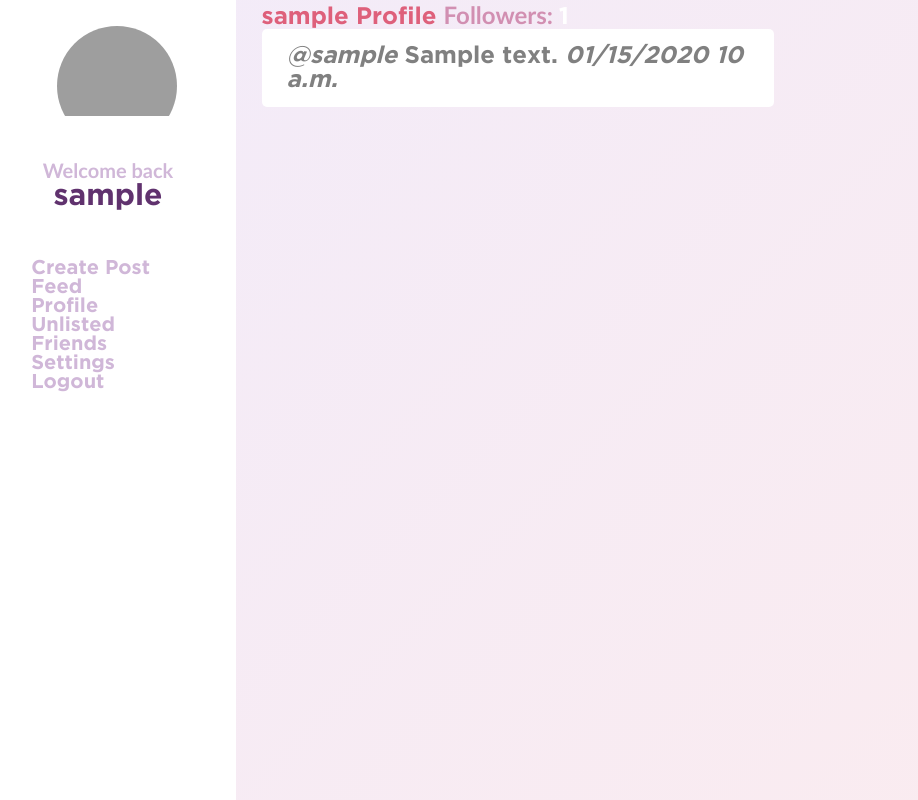
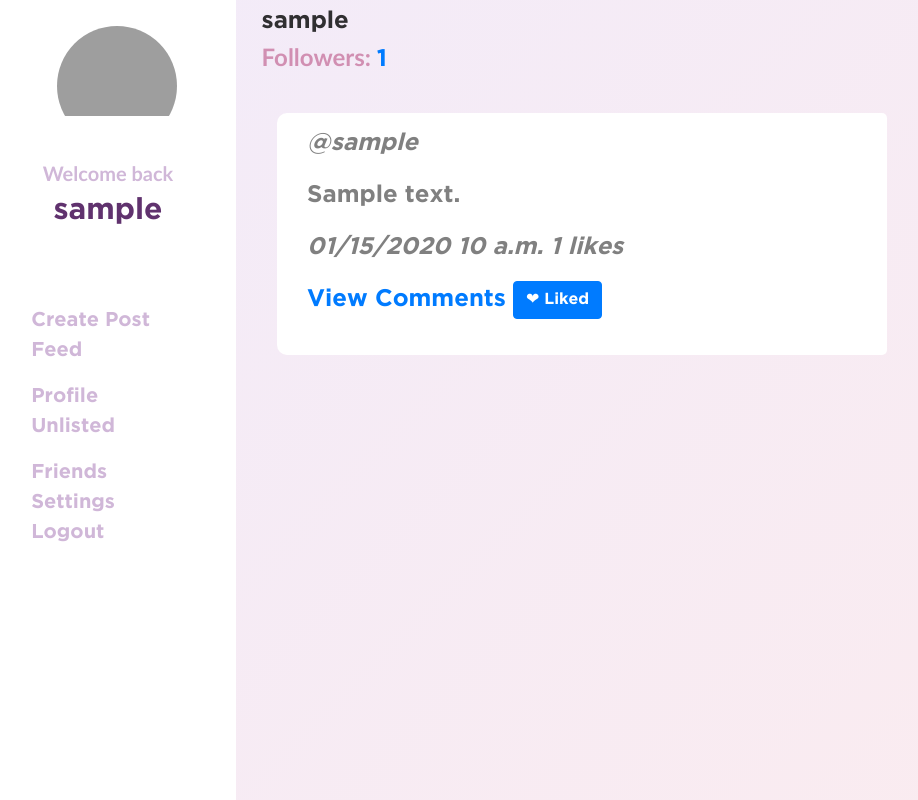
Before and after one commit to CMPUT404ProjectTeam2021W/CMPUT404W21, a Django app: page /author/00000000-0000-0000-0000-000000000001/ in a window 1280 px wide. Shown: the whole page, without its empty margins (20-938 px from the left). Run offline with Django 3.2, Linux system fonts and the light colour scheme; a user stored in the database is signed in; tables that the repository leaves empty hold one stand-in row (values such as "Sample post"); some libraries are stand-ins or nearby versions; grey boxes are pictures that could not be loaded.

Commit message:
Like button (#67)
* final changes to this branch

* changes

* changes

```diff
--- a/mysite/socialdist/static/socialdist/css/feed.css
+++ b/mysite/socialdist/static/socialdist/css/feed.css
@@ -315,23 +315,30 @@ textarea {
 
 /* ------------------------------------------------------posts */
 
-.posts em{
+
+.posts
+{
+  background-color:  white;
+  color: grey;
+  padding-left:5%;
+  padding-top: 2%;
+  border-radius: 10px 5px 5px 10px;
+  margin-bottom: 5%;
+}
+
+.col-md-6
+{
+
   color: grey;
 }
-.posts
-{
-  height: auto;
-  width: 40%;
-  background-color: white;
-  color: black;
-  padding: 15px 25px;
-  border-radius: 5px;
-}
-
 .posts>p{
   color: grey;
 }
 
+.posts em
+{
+  color:grey;
+}
 .posts em>a {
   color: grey;
 }
--- a/mysite/socialdist/static/socialdist/js/likeToggle.js
+++ b/mysite/socialdist/static/socialdist/js/likeToggle.js
@@ -3,8 +3,8 @@ function likeToggle(){
   if (elem.value == null){
     console.log("whyyy");
   }
-  if (elem.value=="+ Like"){
-    elem.value = "✓ Liked";
+  if (elem.value=="❤ Like"){
+    elem.value = "❤ Liked";
     elem.width += "5px";
   }
   else
--- a/mysite/socialdist/templates/socialdist/author_profile.html
+++ b/mysite/socialdist/templates/socialdist/author_profile.html
@@ -1,5 +1,9 @@
 {% extends 'socialdist/base.html' %}
 {% block title %} {{author}}'s Profile{% endblock %}
+
+{% load markdown_extras %}
+{% load templatefilter %}
+
 {% block content %}
 <div class='fade-bg'>
 <div class="sidebar">
@@ -21,11 +25,13 @@
   </div>
 
   <div class="feed-section">
-    <span>
+    <span class="align-middle" style="color:black">
       {{author}}
-      Profile
       </span>
+      <br>
     Followers: <a href="/author/{{author_id}}}}/followers/">{{followers_count}}</a>
+    <br>
+    <br>
       {% if request.user.username != author %}
         {% if not following %}
           <a href="/follow/{{author_id}}/"><input onclick="followToggle()" type="button" value="+ Follow" id="follow-button"></input></a> <br> <br>
@@ -37,10 +43,38 @@
           {% endif %}
         {% endif %}
       {% endif %}
-      <div class="posts">
-        {% for post in posts %}
-                  <p><em>@{{ post.created_by.username }}</em> {{ post.contents }} <em>{{ post.created_at|date:"SHORT_DATETIME_FORMAT" }}</em></p>
-              {% endfor %}</div>
+      <div class="col-md-6">
+        {% for post, likes in posts.items %}
+          <div class="posts">
+                  <p>
+                    <em>
+                      @<a href="{% url 'author_profile' post.created_by.id %}">{{ post.created_by.username }}</a>
+                    </em>
+                    {{ post.contents | markdown |safe}}
+                    <em>
+                      {{ post.created_at|date:"SHORT_DATETIME_FORMAT" }}
+                    </em>
+                    <em>
+                      {{ likes }} likes
+                    </em>
+                  </p>
+                 <a href="{% url 'view_post' post.id %}"> View Comments </a>
+                 {% if not post_liked|get_item:post %}
+                  <a href="/like/{{post.id}}/">
+                    <input onclick="likeToggle()" type="button" value="❤ Like" id="like-button" class="btn btn-primary"></input>
+                  </a>
+                  <br>
+                  <br>
+                  {% else %}
+          <a href="/unlike/{{post.id}}/">
+            <input onclick="unlikeToggle()" type="button" value="❤ Liked" id="unlike-button" class="btn btn-primary"></input>
+          </a>
+          <br>
+          <br>
+        {% endif %}
+                 </div>
+        {% endfor %}
+      </div>
       </div>
 
     </div>
--- a/mysite/socialdist/templates/socialdist/base.html
+++ b/mysite/socialdist/templates/socialdist/base.html
@@ -8,9 +8,11 @@
     <link rel="stylesheet" type="text/css" href="{% static 'socialdist/css/landing.css' %}"/>
      <link rel="stylesheet" type="text/css" href="{% static 'socialdist/css/signup.css' %}"/>
      <link rel="stylesheet" type="text/css" href="{% static 'socialdist/css/feed.css' %}"/>
-     <link rel="stylesheet" type="text/css" href="{% static 'socialdist/css/post.css' %}"/>
+     <!-- <link rel="stylesheet" type="text/css" href="{% static 'socialdist/css/post.css' %}"/>
      <link rel="stylesheet" type="text/css" href="{% static 'socialdist/css/settings.css' %}"/>
-     <link rel="stylesheet" type="text/css" href="{% static 'socialdist/css/profile.css' %}"/>
+     <link rel="stylesheet" type="text/css" href="{% static 'socialdist/css/profile.css' %}"/>  -->
+
+     <link rel="stylesheet" href="https://stackpath.bootstrapcdn.com/bootstrap/4.3.1/css/bootstrap.min.css" integrity="sha384-ggOyR0iXCbMQv3Xipma34MD+dH/1fQ784/j6cY/iJTQUOhcWr7x9JvoRxT2MZw1T" crossorigin="anonymous">
 
 
      <script src="https://ajax.googleapis.com/ajax/libs/jquery/3.5.1/jquery.min.js"></script>
--- /dev/null
+++ b/mysite/socialdist/templatetags/templatefilter.py
@@ -0,0 +1,6 @@
+from django.template.defaulttags import register
+
+@register.filter
+def get_item(dictionary, key):
+    print(dictionary.get(key))
+    return dictionary.get(key)
--- a/mysite/socialdist/views.py
+++ b/mysite/socialdist/views.py
@@ -22,13 +22,18 @@ class SignUpView(generic.CreateView):
     template_name = 'registration/signup.html'
 
 def feed(request):
-    posts = Post.objects.all().order_by('-created_at')[:10]
+    # post_likes_dict - contains a count of likes on a post
+    # post_id_dict - contains the id of the post to iterate through the dictionaries
+    # post_liked - contains the boolean value of the current user's like on the post
+    posts = Post.objects.all().order_by('-created_at')
     post_likes_dict = {}
     post_id_dict = {}
+    post_liked = {}
     for post in posts:
         post_likes_dict[post] = post.likes.all().count()
+        post_liked[post] = request.user in post.likes.all()
         post_id_dict[post] = post.id
-    return render(request, 'socialdist/feed.html', {'posts': post_likes_dict, 'post_id': post_id_dict})
+    return render(request, 'socialdist/feed.html', {'posts': post_likes_dict, 'post_id': post_id_dict, 'post_liked': post_liked})
 
 
 def image_view(request):
@@ -105,9 +110,16 @@ def author_profile(request, author_id):
     following = author_details in request.user.following.all()
     friends = following and (author_details in request.user.followers.all())
     followers_count = author_details.followers.all().count()
-    return render(request, 'socialdist/author_profile.html', {'posts': posts, 'author': author_details.username,
+    posts = posts.order_by('-created_at')
+    post_likes_dict = {}
+    post_id_dict = {}
+    for post in posts:
+        post_likes_dict[post] = post.likes.all().count()
+        post_id_dict[post] = post.id
+    return render(request, 'socialdist/author_profile.html', {'posts': post_likes_dict, 'author': author_details.username,
                                                               'author_id': author_id, 'following': following,
-                                                              'friends': friends, 'followers_count': followers_count})
+                                                              'friends': friends, 'followers_count': followers_count,
+                                                              'post_id': post_id_dict})
 
 
 def follow(request, author_id):
```
Also changed, not shown: mysite/socialdist/templates/socialdist/feed.html (+31 -10 lines), mysite/socialdist/templates/socialdist/view_post.html (+33 -12 lines), mysite/socialdist/migrations/0001_initial.py.
